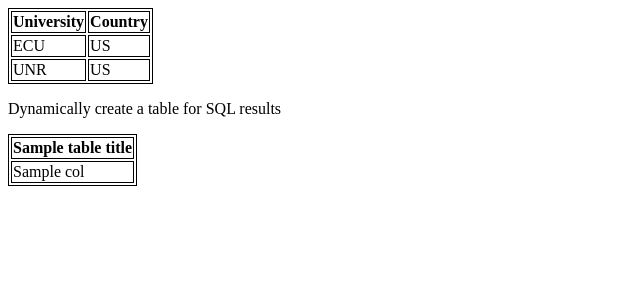
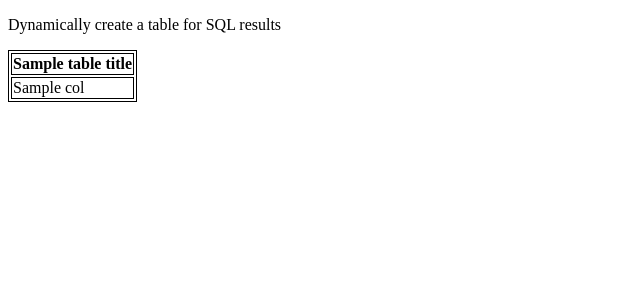
Before and after one commit to kelleyz22/CSCI3700, a Python web app: template templates/index.html in a window 1280 px wide. Shown: the top 300 px of the page, without its empty margins (0-640 px from the left). Run offline with Jinja, Linux system fonts and the light colour scheme; the template is opened without the code that fills it: most values are stand-ins (such as "Sample title", 1, 10 or a date in 2020).

Commit message:
Update index.html

```diff
--- a/templates/index.html
+++ b/templates/index.html
@@ -1,7 +1,9 @@
 <!DOCTYPE html>
+
 <html>
+
 <head>
-    <title>CSCI ECU</title>
+    <title>Unique Fruits</title>
     <style>
     table, th, td {
       border:1px solid black;
@@ -10,24 +12,6 @@
 </head>
 
 <body>
-     <!-- a normal HTML table -->
-     <table>
-      <!-- tr represents a row -->
-      <tr>
-        <!-- th is the col for header row -->
-        <th>University</th>
-        <th>Country</th>
-      </tr>
-      <tr>
-        <!-- td is the column for a normal row -->
-        <td>ECU</td>
-        <td>US</td>
-      </tr>
-      <tr>
-        <td>UNR</td>
-        <td>US</td>
-      </tr>
-    </table>
 
     <p>Dynamically create a table for SQL results</p>
 
```
